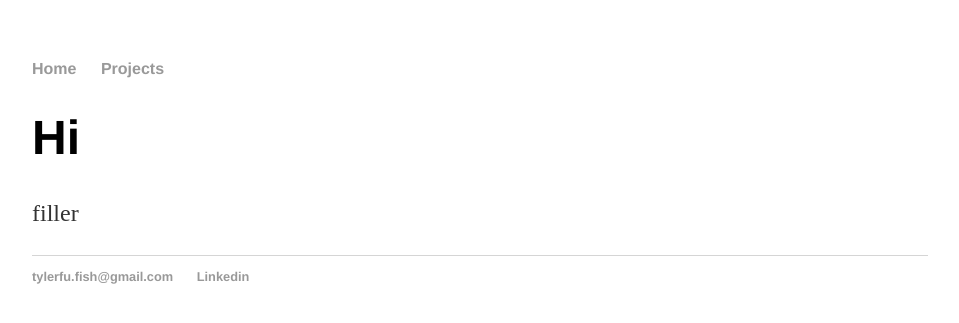
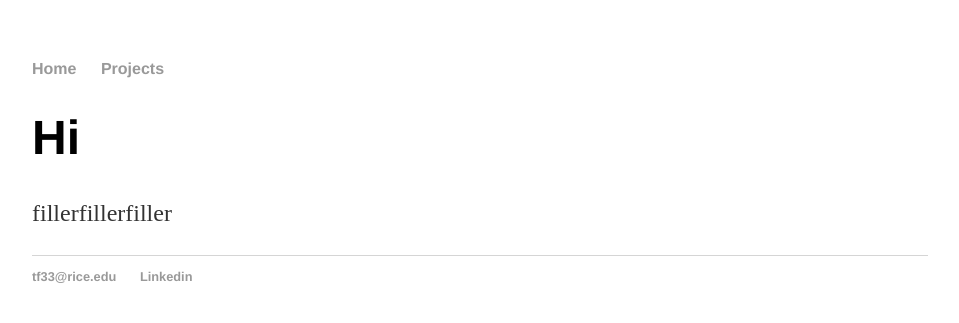
Before and after one commit to tfu1897/tfu1897.github.io, a Jekyll site: the page built from index.html, in a window 1280 px wide. Shown: the top 323 px of the page, without its empty margins (160-1119 px from the left). Built offline with Jekyll 4.4.1, drawn with Linux system fonts in a browser that asks for light colours.

Commit message:
Update index.html

```diff
--- a/index.html
+++ b/index.html
@@ -1,28 +1,8 @@
-<!DOCTYPE html>
-<html>
-	<head>
-		<title>Title</title>
-				<!-- link to main stylesheet -->
-		<link rel="stylesheet" type="text/css" href="/css/main.css">
-	</head>
-	<body>
-		<nav>
-    		<ul>
-        		<li><a href="/">Home</a></li>
-        		<li><a href="/Projects">Projects</a></li>
-    		</ul>
-		</nav>
-		<div class="container">
-    		<div class="blurb">
-        		<h1>Hi</h1>
-				<p>filler </p>
-    		</div><!-- /.blurb -->
-		</div><!-- /.container -->
-		<footer>
-    		<ul>
-        		<li><a href="mailto:email@email.com">tylerfu.fish@gmail.com</a></li>
-        		<li><a href="https://www.linkedin.com/in/tyler-fu-2228a5280/" target="_blank">Linkedin</a></li>
-			</ul>
-		</footer>
-	</body>
-</html>
+---
+layout: default
+title: title
+---
+<div class="blurb">
+	<h1>Hi </h1>
+	<p>fillerfillerfiller</p>
+</div><!-- /.blurb -->
```
